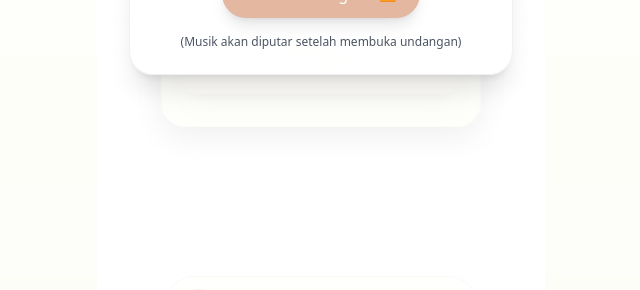
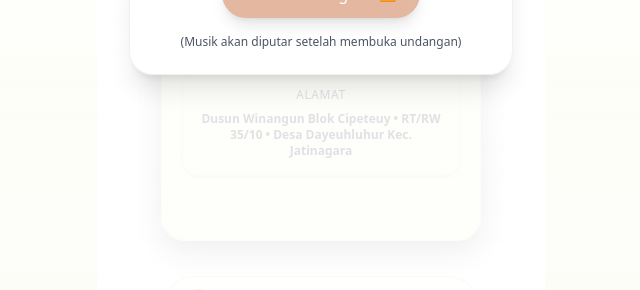
Before and after one commit to RamdlanFaqih/wedding-invitation, a Next.js app: page / in a window 1280 px wide. Shown: the part 446-736 px from the top of the page, without its empty margins (319-959 px from the left). Built offline with nearby package versions, Linux system fonts and the light colour scheme.

Commit message:
feat: alamat

```diff
--- a/src/components/invitation-section.tsx
+++ b/src/components/invitation-section.tsx
@@ -70,6 +70,7 @@ function InvitationSection() {
 
   // split but keep ampersand as its own item so it renders on a new line
   const recipientParts = rawRecipient.split(/(\s*&\s*)/)
+  const addressText = "Dusun Winangun Blok Cipeteuy • RT/RW 35/10 • Desa Dayeuhluhur Kec. Jatinagara"
 
   return (
     <section className="min-h-screen flex items-start justify-center py-10 px-4">
@@ -128,9 +129,16 @@ function InvitationSection() {
                   )
                 })}
               </div>
-
-              {/* address below recipient - replace the placeholder with the real address */}
-              <p className="mt-4 text-sm text-muted-foreground text-center">Gedung Serbaguna • Jl. Mawar No. 12 • Jakarta</p>
+            </div>
+          </div>
+          <div className="px-5 pb-16">
+            <div
+              className="bg-card/20 border border-muted-foreground/8 rounded-2xl p-4 shadow-sm backdrop-blur-sm"
+              role="contentinfo"
+              aria-label="Alamat acara"
+            >
+              <p className="text-xs text-muted-foreground uppercase tracking-wider mb-2 text-center">Alamat</p>
+              <p className="text-xs text-muted-foreground text-center font-semibold">{addressText}</p>
             </div>
           </div>
         </InvitationCard>
```
